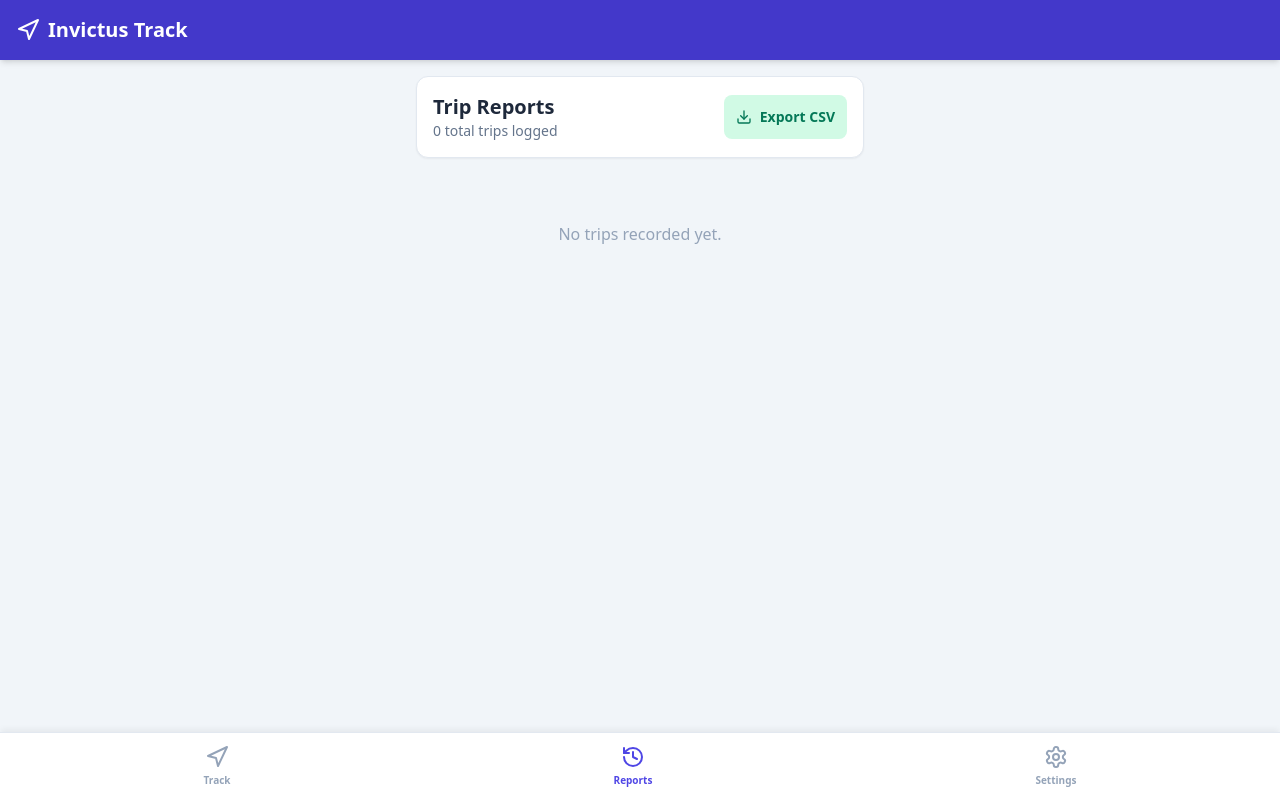
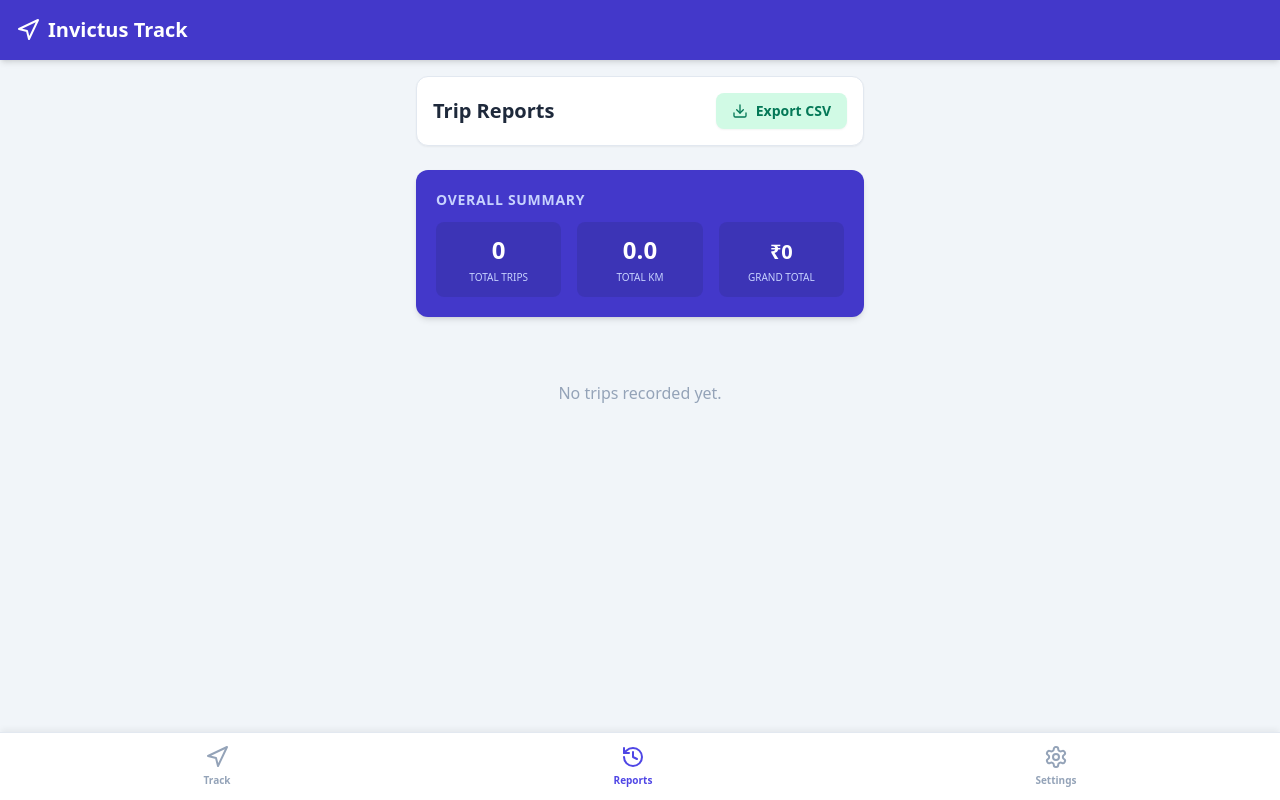
Before and after one commit to gujjulavamsi007-sys/invictus-tracker, a React (Vite) app: page / in a window 1280 px wide. Both pictures are taken after a click on the button "Reports". Built offline with nearby package versions, Linux system fonts and the light colour scheme.

Commit message:
Update App.tsx

```diff
--- a/src/App.tsx
+++ b/src/App.tsx
@@ -6,27 +6,27 @@ import {
 
 export default function App() {
   const [activeTab, setActiveTab] = useState('tracker');
-  const [tripState, setTripState] = useState('idle'); // idle, tracking, saving
+  const [tripState, setTripState] = useState('idle');
   const [timer, setTimer] = useState(0);
-  const timerRef = useRef(null);
+  const timerRef = useRef<any>(null);
 
   // App Data State
-  const [officeLocation, setOfficeLocation] = useState(null);
-  const [savedDestinations, setSavedDestinations] = useState([]);
-  const [trips, setTrips] = useState([]);
-  const [managers, setManagers] = useState(['Ramu sir', 'KV Mam', 'Lakshmi Mam', 'swetha mam']);
+  const [officeLocation, setOfficeLocation] = useState<any>(null);
+  const [savedDestinations, setSavedDestinations] = useState<string[]>([]);
+  const [trips, setTrips] = useState<any[]>([]);
+  const [managers, setManagers] = useState<string[]>([]);
 
   // Current Trip State
   const [currentTrip, setCurrentTrip] = useState({
-    startCoords: null,
-    endCoords: null,
-    startTime: null,
-    endTime: null,
+    startCoords: null as any,
+    endCoords: null as any,
+    startTime: null as number | null,
+    endTime: null as number | null,
     actualKm: 0,
     fromLoc: '',
     toLoc: '',
     visitor: '',
-    assignedBy: 'KV Mam',
+    assignedBy: '',
     parkingFees: 0,
     purpose: ''
   });
@@ -36,10 +36,12 @@ export default function App() {
     const savedTrips = JSON.parse(localStorage.getItem('invictusTrips') || '[]');
     const savedOffice = JSON.parse(localStorage.getItem('invictusOffice') || 'null');
     const savedDests = JSON.parse(localStorage.getItem('invictusDests') || '["Office", "Paradise", "Begumpet", "Malkajgiri"]');
+    const savedManagers = JSON.parse(localStorage.getItem('invictusManagers') || '["Ramu sir", "KV Mam", "Lakshmi Mam", "swetha mam"]');
 
     setTrips(savedTrips);
     setOfficeLocation(savedOffice);
     setSavedDestinations(savedDests);
+    setManagers(savedManagers);
   }, []);
 
   // Timer Effect
@@ -47,20 +49,22 @@ export default function App() {
     if (tripState === 'tracking') {
       timerRef.current = setInterval(() => setTimer(t => t + 1), 1000);
     } else {
-      clearInterval(timerRef.current);
+      if (timerRef.current) clearInterval(timerRef.current);
       if (tripState === 'idle') setTimer(0);
     }
-    return () => clearInterval(timerRef.current);
+    return () => {
+      if (timerRef.current) clearInterval(timerRef.current);
+    };
   }, [tripState]);
 
-  const formatTime = (seconds) => {
+  const formatTime = (seconds: number) => {
     const h = Math.floor(seconds / 3600);
     const m = Math.floor((seconds % 3600) / 60);
     const s = seconds % 60;
     return `${h > 0 ? h + 'h ' : ''}${m}m ${s}s`;
   };
 
-  const getGPSLocation = () => {
+  const getGPSLocation = (): Promise<{lat: number, lon: number}> => {
     return new Promise((resolve, reject) => {
       if (!navigator.geolocation) {
         reject(new Error("Geolocation is not supported by your browser"));
@@ -74,9 +78,11 @@ export default function App() {
     });
   };
 
-  const getRoadDistanceOSRM = async (start, end) => {
+  const getRoadDistanceOSRM = async (start: any, end: any) => {
     try {
-      const response = await fetch(`https://router.project-osrm.org/route/v1/driving/${start.lon},${start.lat};${end.lon},${end.lat}?overview=false`);
+      const baseUrl = atob("aHR0cHM6Ly9yb3V0ZXIucHJvamVjdC1vc3JtLm9yZw==");
+      const path = "/route/v1/driving/";
+      const response = await fetch(`${baseUrl}${path}${start.lon},${start.lat};${end.lon},${end.lat}?overview=false`);
       const data = await response.json();
       if (data.routes && data.routes.length > 0) {
         const distanceMeters = data.routes[0].distance;
@@ -85,7 +91,7 @@ export default function App() {
       return 0.0;
     } catch (e) {
       console.error("OSRM Route Failed", e);
-      return 0.0; // Fallback so manual entry can be used
+      return 0.0;
     }
   };
 
@@ -94,18 +100,25 @@ export default function App() {
       const coords = await getGPSLocation();
       const now = new Date();
 
-      // Auto-determine "From" location based on previous trip or office setting
       let autoFrom = "";
       const todayString = now.toLocaleDateString('en-GB');
       const todaysTrips = trips.filter(t => new Date(t.startTime).toLocaleDateString('en-GB') === todayString);
 
       if (todaysTrips.length > 0) {
-        autoFrom = todaysTrips[todaysTrips.length - 1].toLoc; // Last trip's destination
+        autoFrom = todaysTrips[todaysTrips.length - 1].toLoc;
       } else {
-        autoFrom = "Office"; // Default first trip to Office
+        autoFrom = "Office";
       }
 
-      setCurrentTrip({ ...currentTrip, startCoords: coords, startTime: now.getTime(), fromLoc: autoFrom });
+      const defaultManager = managers.length > 0 ? managers[0] : '';
+
+      setCurrentTrip({
+        ...currentTrip,
+        startCoords: coords,
+        startTime: now.getTime(),
+        fromLoc: autoFrom,
+        assignedBy: defaultManager
+      });
       setTripState('tracking');
     } catch (err) {
       alert("GPS Error: Please ensure Location permissions are granted.");
@@ -149,7 +162,7 @@ export default function App() {
     }
   };
 
-  const saveDestination = (dest) => {
+  const saveDestination = (dest: string) => {
     if (dest && !savedDestinations.includes(dest)) {
       const updated = [...savedDestinations, dest];
       setSavedDestinations(updated);
@@ -157,26 +170,35 @@ export default function App() {
     }
   };
 
+  const saveManager = (managerName: string) => {
+    if (managerName && !managers.includes(managerName)) {
+      const updated = [...managers, managerName];
+      setManagers(updated);
+      localStorage.setItem('invictusManagers', JSON.stringify(updated));
+    }
+  };
+
   const finalizeTrip = () => {
-    if (!currentTrip.toLoc || !currentTrip.visitor) {
-      alert("Please enter Destination and Visitor Name");
+    if (!currentTrip.toLoc || !currentTrip.visitor || !currentTrip.assignedBy) {
+      alert("Please enter Destination, Visitor Name, and Assigned By");
       return;
     }
 
     saveDestination(currentTrip.toLoc);
+    saveManager(currentTrip.assignedBy);
 
     const tripRecord = {
       id: Date.now(),
-      date: new Date(currentTrip.startTime).toLocaleDateString('en-GB').replace(/\//g, '-'), // Format: DD-MM-YYYY
+      date: new Date(currentTrip.startTime!).toLocaleDateString('en-GB').replace(/\//g, '-'),
       visitor: currentTrip.visitor,
       assignedBy: currentTrip.assignedBy,
       fromLoc: currentTrip.fromLoc,
       toLoc: currentTrip.toLoc,
-      totalKm: parseFloat(currentTrip.actualKm),
+      totalKm: parseFloat(currentTrip.actualKm.toString()),
       ratePerKm: 5,
-      petrolCharges: parseFloat(currentTrip.actualKm) * 5,
-      parkingFees: parseFloat(currentTrip.parkingFees) || 0,
-      totalAmount: (parseFloat(currentTrip.actualKm) * 5) + (parseFloat(currentTrip.parkingFees) || 0),
+      petrolCharges: parseFloat(currentTrip.actualKm.toString()) * 5,
+      parkingFees: parseFloat(currentTrip.parkingFees.toString()) || 0,
+      totalAmount: (parseFloat(currentTrip.actualKm.toString()) * 5) + (parseFloat(currentTrip.parkingFees.toString()) || 0),
       purpose: currentTrip.purpose,
       startTime: currentTrip.startTime,
       endTime: currentTrip.endTime
@@ -186,16 +208,15 @@ export default function App() {
     setTrips(newTrips);
     localStorage.setItem('invictusTrips', JSON.stringify(newTrips));
 
-    // Reset
     setCurrentTrip({
       startCoords: null, endCoords: null, startTime: null, endTime: null, actualKm: 0,
-      fromLoc: '', toLoc: '', visitor: '', assignedBy: 'KV Mam', parkingFees: 0, purpose: ''
+      fromLoc: '', toLoc: '', visitor: '', assignedBy: '', parkingFees: 0, purpose: ''
     });
     setTripState('idle');
     setActiveTab('reports');
   };
 
-  const deleteTrip = (id) => {
+  const deleteTrip = (id: number) => {
     if(window.confirm("Delete this trip?")) {
       const filtered = trips.filter(t => t.id !== id);
       setTrips(filtered);
@@ -203,7 +224,7 @@ export default function App() {
     }
   };
 
-  const exportCSV = () => {
+  const exportCSV = async () => {
     if (trips.length === 0) {
       alert("No trips to export");
       return;
@@ -215,7 +236,6 @@ export default function App() {
     ];
 
     let csvContent = headers.join(",") + "\n";
-
     let totalKm = 0;
     let totalAmount = 0;
 
@@ -239,15 +259,37 @@ export default function App() {
       csvContent += row.join(",") + "\n";
     });
 
-    // Add totals row
     csvContent += `\n,,,,,TOTALS,${totalKm.toFixed(1)},,,,${totalAmount.toFixed(2)},\n`;
 
-    const blob = new Blob([csvContent], { type: 'text/csv;charset=utf-8;' });
-    const link = document.createElement('a');
-    link.href = URL.createObjectURL(blob);
     const monthStr = trips[0]?.date ? trips[0].date.substring(3) : "Report";
-    link.download = `Invictus_Tracker_${monthStr}.csv`;
-    link.click();
+    const fileName = `Invictus_Tracker_${monthStr}.csv`;
+
+    try {
+      const file = new File([csvContent], fileName, { type: 'text/csv' });
+
+      if (navigator.canShare && navigator.canShare({ files: [file] })) {
+        await navigator.share({
+          files: [file],
+          title: 'Invictus Track Report',
+          text: 'Monthly travel tracking report attached.',
+        });
+        alert("Export successful! Report shared/saved.");
+        return;
+      }
+
+      const blob = new Blob([csvContent], { type: 'text/csv;charset=utf-8;' });
+      const link = document.createElement('a');
+      const url = URL.createObjectURL(blob);
+      link.setAttribute('href', url);
+      link.setAttribute('download', fileName);
+      link.style.visibility = 'hidden';
+      document.body.appendChild(link);
+      link.click();
+      document.body.removeChild(link);
+      alert("Export successful! File downloaded.");
+    } catch (err: any) {
+      alert("Export failed: " + (err.message || JSON.stringify(err)));
+    }
   };
 
   const groupTripsByDate = () => {
@@ -255,25 +297,27 @@ export default function App() {
       if (!acc[trip.date]) acc[trip.date] = [];
       acc[trip.date].push(trip);
       return acc;
-    }, {});
+    }, {} as Record<string, any[]>);
   };
 
+  const grandTotalTrips = trips.length;
+  const grandTotalKm = trips.reduce((sum, t) => sum + t.totalKm, 0);
+  const grandTotalAmount = trips.reduce((sum, t) => sum + t.totalAmount, 0);
+
   return (
-    <div className="min-h-screen bg-slate-100 flex flex-col font-sans">
-      {/* Header */}
-      <header className="bg-indigo-700 text-white p-4 shadow-md flex items-center justify-between z-10">
+    <div className="h-screen w-full bg-slate-100 flex flex-col font-sans overflow-hidden">
+
+      <header className="bg-indigo-700 text-white p-4 shadow-md flex items-center justify-between shrink-0">
         <div className="flex items-center gap-2">
           <Navigation className="w-6 h-6" />
           <h1 className="text-xl font-bold">Invictus Track</h1>
         </div>
       </header>
 
-      {/* Main Content Area */}
-      <main className="flex-1 overflow-y-auto pb-20 p-4">
+      <main className="flex-1 overflow-y-auto p-4 pb-6">
 
-        {/* TRACKER TAB */}
         {activeTab === 'tracker' && (
-          <div className="flex flex-col h-full max-w-md mx-auto">
+          <div className="flex flex-col h-full max-w-md mx-auto pb-4">
             {tripState === 'idle' && (
               <div className="flex-1 flex flex-col items-center justify-center space-y-6 mt-10">
                 <div className="w-48 h-48 rounded-full bg-indigo-50 flex items-center justify-center border-4 border-indigo-100 shadow-inner">
@@ -346,20 +390,21 @@ export default function App() {
                       <label className="block text-xs font-semibold text-indigo-600 mb-1">Road Distance (KM)</label>
                       <input
                         type="number" step="0.1" value={currentTrip.actualKm}
-                        onChange={(e) => setCurrentTrip({...currentTrip, actualKm: e.target.value})}
+                        onChange={(e) => setCurrentTrip({...currentTrip, actualKm: parseFloat(e.target.value) || 0})}
                         className="w-full border-2 border-indigo-200 bg-indigo-50 rounded-lg p-2 text-sm font-bold text-indigo-700 focus:outline-none"
                       />
-                      <p className="text-[10px] text-slate-400 mt-1">Calculated via OSRM, edit if needed.</p>
+                      <p className="text-[10px] text-slate-400 mt-1">Calculated via OSRM</p>
                     </div>
                     <div>
                       <label className="block text-xs font-semibold text-slate-500 mb-1">Assigned By</label>
-                      <select
-                        value={currentTrip.assignedBy}
+                      <input
+                        type="text" list="managersList" placeholder="Select or type..." value={currentTrip.assignedBy}
                         onChange={(e) => setCurrentTrip({...currentTrip, assignedBy: e.target.value})}
-                        className="w-full border border-slate-300 rounded-lg p-2 text-sm focus:outline-none"
-                      >
-                        {managers.map(m => <option key={m} value={m}>{m}</option>)}
-                      </select>
+                        className="w-full border border-slate-300 rounded-lg p-2 text-sm focus:ring-2 focus:ring-indigo-500 focus:outline-none"
+                      />
+                      <datalist id="managersList">
+                        {managers.map(m => <option key={m} value={m} />)}
+                      </datalist>
                     </div>
                   </div>
 
@@ -385,7 +430,7 @@ export default function App() {
                       <label className="block text-xs font-semibold text-slate-500 mb-1">Parking Fees (₹)</label>
                       <input
                         type="number" placeholder="0" value={currentTrip.parkingFees}
-                        onChange={(e) => setCurrentTrip({...currentTrip, parkingFees: e.target.value})}
+                        onChange={(e) => setCurrentTrip({...currentTrip, parkingFees: parseFloat(e.target.value) || 0})}
                         className="w-full border border-slate-300 rounded-lg p-2 text-sm focus:outline-none"
                       />
                     </div>
@@ -403,17 +448,32 @@ export default function App() {
           </div>
         )}
 
-        {/* REPORTS TAB */}
         {activeTab === 'reports' && (
-          <div className="max-w-md mx-auto space-y-6">
+          <div className="max-w-md mx-auto space-y-6 pb-4">
+
             <div className="flex justify-between items-center bg-white p-4 rounded-xl shadow-sm border border-slate-200">
-              <div>
-                <h2 className="text-xl font-bold text-slate-800">Trip Reports</h2>
-                <p className="text-sm text-slate-500">{trips.length} total trips logged</p>
-              </div>
-              <button onClick={exportCSV} className="bg-emerald-100 text-emerald-700 p-3 rounded-lg flex items-center gap-2 hover:bg-emerald-200 transition font-semibold text-sm">
+              <h2 className="text-xl font-bold text-slate-800">Trip Reports</h2>
+              <button onClick={exportCSV} className="bg-emerald-100 text-emerald-700 px-4 py-2 rounded-lg flex items-center gap-2 hover:bg-emerald-200 transition font-bold text-sm shadow-sm">
                 <Download className="w-4 h-4" /> Export CSV
               </button>
+            </div>
+
+            <div className="bg-indigo-700 rounded-xl p-5 text-white shadow-md">
+              <h3 className="text-sm font-semibold text-indigo-200 mb-3 uppercase tracking-wider">Overall Summary</h3>
+              <div className="grid grid-cols-3 gap-4 text-center">
+                <div className="bg-indigo-800/50 p-3 rounded-lg">
+                  <div className="text-2xl font-bold">{grandTotalTrips}</div>
+                  <div className="text-[10px] text-indigo-200 mt-1">TOTAL TRIPS</div>
+                </div>
+                <div className="bg-indigo-800/50 p-3 rounded-lg">
+                  <div className="text-2xl font-bold">{grandTotalKm.toFixed(1)}</div>
+                  <div className="text-[10px] text-indigo-200 mt-1">TOTAL KM</div>
+                </div>
+                <div className="bg-indigo-800/50 p-3 rounded-lg">
+                  <div className="text-xl font-bold mt-1">₹{grandTotalAmount.toFixed(0)}</div>
+                  <div className="text-[10px] text-indigo-200 mt-1">GRAND TOTAL</div>
+                </div>
+              </div>
             </div>
 
             {trips.length === 0 ? (
@@ -442,12 +502,12 @@ export default function App() {
                           </div>
                           <div className="flex items-center text-xs text-slate-500 font-medium">
                             <span>{trip.fromLoc}</span>
-                            <RefreshCw className="w-3 h-3 mx-2 text-slate-300" />
+                            <RefreshCw className="w-3 h-3 mx-2 text-slate-300 shrink-0" />
                             <span>{trip.toLoc}</span>
                           </div>
                           <div className="flex justify-between items-end mt-1">
                             <span className="text-xs text-slate-400 italic">{trip.purpose || '-'}</span>
-                            <span className="text-xs font-bold text-slate-700">₹{trip.totalAmount}</span>
+                            <span className="text-xs font-bold text-slate-700">₹{trip.totalAmount.toFixed(2)}</span>
                           </div>
                         </div>
                       ))}
@@ -459,9 +519,8 @@ export default function App() {
           </div>
         )}
 
-        {/* SETTINGS TAB */}
         {activeTab === 'settings' && (
-          <div className="max-w-md mx-auto space-y-4">
+          <div className="max-w-md mx-auto space-y-4 pb-4">
             <h2 className="text-xl font-bold text-slate-800 mb-6">Settings</h2>
 
             <div className="bg-white p-5 rounded-xl shadow-sm border border-slate-200">
@@ -496,8 +555,7 @@ export default function App() {
         )}
       </main>
 
-      {/* Bottom Navigation */}
-      <nav className="bg-white border-t border-slate-200 flex justify-around p-3 pb-safe z-10 shadow-[0_-4px_6px_-1px_rgba(0,0,0,0.05)]">
+      <nav className="bg-white border-t border-slate-200 flex justify-around p-3 z-50 shrink-0 shadow-[0_-4px_6px_-1px_rgba(0,0,0,0.05)] w-full">
         <button
           onClick={() => setActiveTab('tracker')}
           className={`flex flex-col items-center gap-1 ${activeTab === 'tracker' ? 'text-indigo-600' : 'text-slate-400'}`}
```
